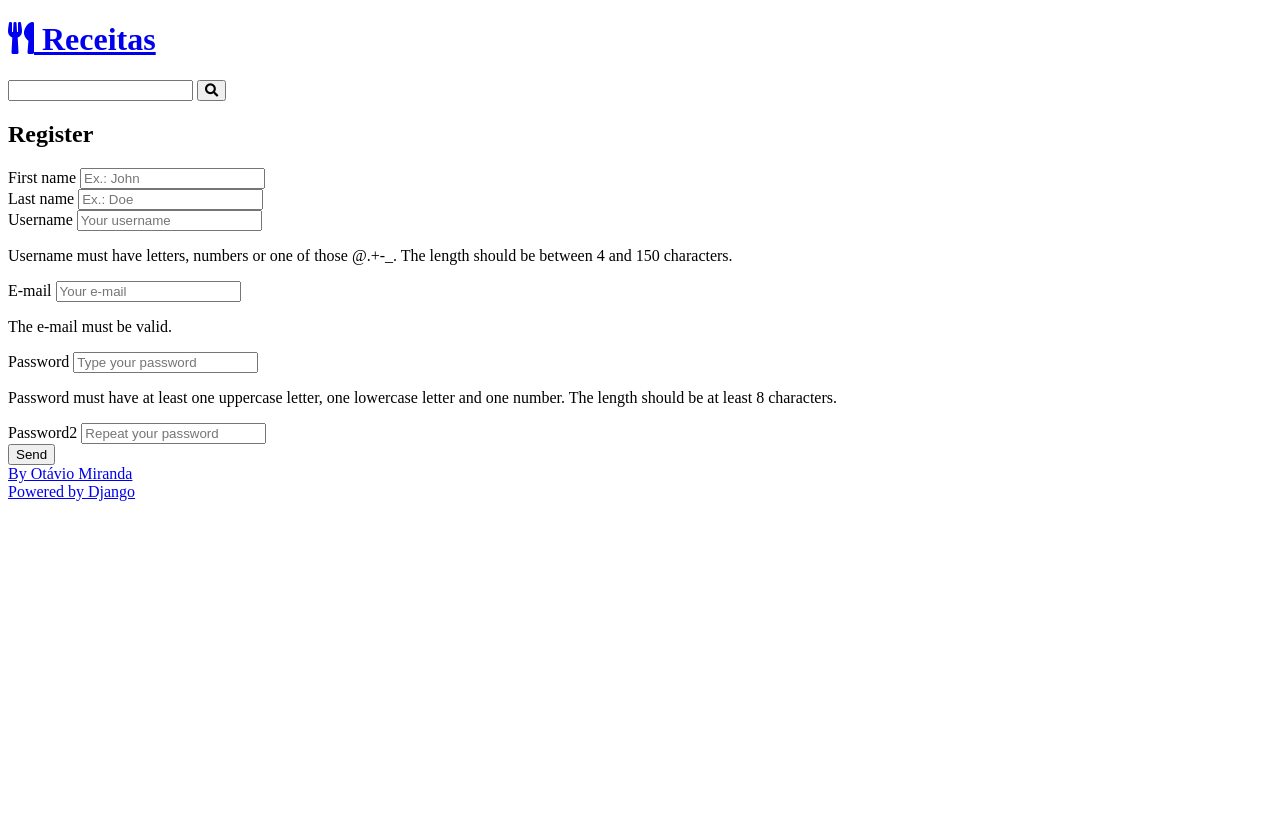
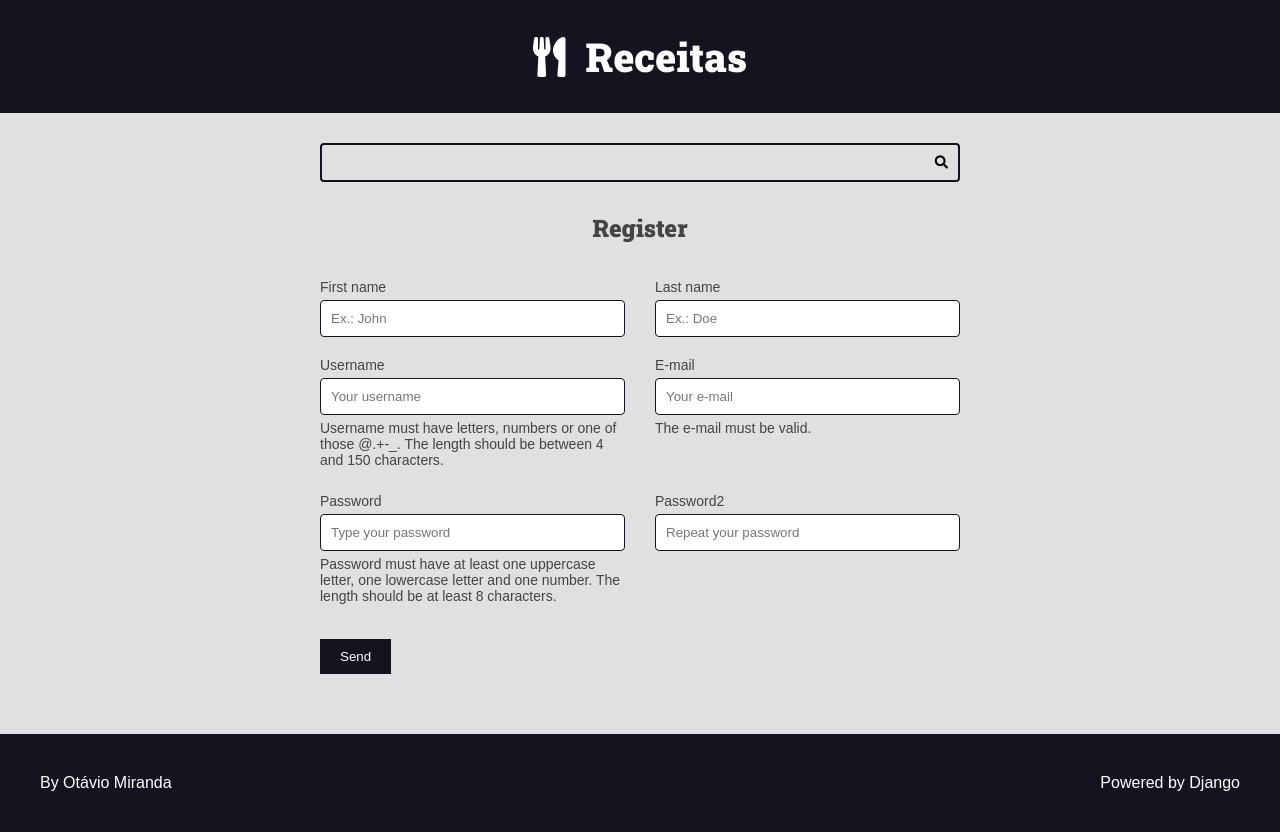
Before and after one commit to Dudacabo/curso-django-projeto1, a Django app: page /authors/register/ in a window 1280 px wide. Before the commit the page ends 501 px from the top, so only its background shows below. Run offline with Django 5.2, Linux system fonts and the light colour scheme.

Commit message:
Organizando os arquivos

```diff
--- a/authors/views.py
+++ b/authors/views.py
@@ -2,11 +2,12 @@ from django.shortcuts import redirect, render
 from .forms import RegisterForm
 from django.http import Http404
 from django.contrib import messages
+from django.urls import reverse
 
 def register_view(request):
     register_form_data = request.session.get('register_form_data', None)
     form = RegisterForm(register_form_data)
-    return render(request, 'authors/pages/register_view.html', {'form': form,})
+    return render(request, 'authors/pages/register_view.html', {'form': form, 'form_action': reverse('authors:create'),})
 
 def register_create(request):
     if not request.POST:
--- /dev/null
+++ b/base_static/global/css/style.css
@@ -0,0 +1,427 @@
+:root {
+    --color-primary: #269fe6;
+    --color-primary-hover: #2086c2;
+    --color-primary-dark: #13141f;
+    --color-primary-dark-hover: #212336;
+    --color-primary-light: #d4ecfa;
+    --color-primary-light-hover: #bdd8e7;
+
+    --color-white: #fff;
+    --color-black: #000;
+
+    --color-dark-text: #444;
+    --color-info-light: #cce5ff;
+    --color-debug-light: #cce5ff;
+    --color-success-light: #d4edda;
+    --color-alert-light: #fff3cd;
+    --color-warning-light: #fff3cd;
+    --color-error-light: #f8d7da;
+
+    --color-info-dark: #4d86c4;
+    --color-debug-dark: #4d86c4;
+    --color-success-dark: #4a9c5d;
+    --color-alert-dark: #927f40;
+    --color-warning-dark: #927f40;
+    --color-error-dark: #da525d;
+
+    --color-gray-0: #f9f9f9;
+    --color-gray-1: #e0e0e0;
+    --color-gray-2: #c7c7c7;
+    --color-gray-3: #aeaeae;
+    --color-gray-4: #959595;
+    --color-gray-5: #7d7d7d;
+    --color-gray-6: #646464;
+    --color-gray-7: #4b4b4b;
+    --color-gray-8: #323232;
+    --color-gray-9: #191919;
+
+    --font-primary: sans-serif;
+    --font-headings: 'Roboto Slab', serif;
+
+    --spacing-gutter-medium: 3rem;
+    --spacing-gutter-large: 4rem;
+}
+
+* {
+    padding: 0;
+    margin: 0;
+    box-sizing: border-box;
+}
+
+html {
+    font-size: 62.5%;
+}
+
+body {
+    font-size: 1.6rem;
+    font-family: var(--font-primary);
+    background: var(--color-gray-1);
+    color: var(--color-dark-text)
+}
+
+h1,
+h2,
+h3,
+h4,
+h5,
+h6 {
+    font-family: var(--font-headings);
+}
+
+.container {
+    max-width: 144rem;
+    margin: 0 auto;
+    padding: var(--spacing-gutter-medium);
+}
+
+.main-header-container {
+    background: var(--color-primary-dark);
+}
+
+.main-logo {
+    font-size: 4rem;
+    color: var(--color-white);
+    text-decoration: none;
+    display: flex;
+    flex-flow: row nowrap;
+    align-items: center;
+    justify-content: center;
+    width: fit-content;
+    margin: 0 auto;
+}
+
+.main-logo-icon {
+    margin-right: 2rem;
+}
+
+.search-form {
+    border: .2rem solid var(--color-primary-dark);
+    max-width: 64rem;
+    margin: 0 auto;
+    border-radius: .4rem;
+    position: relative;
+    transition: all 300ms ease-in-out;
+}
+
+.search-input,
+.search-button {
+    border: none;
+    background: none;
+    outline: none;
+    padding: 1rem;
+    transition: all 300ms ease-in-out;
+}
+
+.search-input {
+    width: 100%;
+    padding-right: 3rem;
+}
+
+.search-button {
+    position: absolute;
+    top: 0;
+    right: 0;
+}
+
+.search-button:focus {
+    outline: 1px solid var(--color-primary);
+    background: rgba(0, 0, 0, .05)
+}
+
+.search-form:focus-within {
+    border-color: var(--color-primary);
+    background: var(--color-white);
+}
+
+.search-form:focus-within .search-button {
+    color: var(--color-primary);
+}
+
+.main-content {
+    padding-top: 0;
+}
+
+.main-content-list {
+    display: grid;
+    grid-template-columns: repeat(auto-fit, minmax(340px, 1fr));
+    gap: var(--spacing-gutter-large);
+}
+
+.receita {
+    background: var(--color-white);
+    box-shadow: -5px 5px 10px rgba(0, 0, 0, .2);
+    transform: scale(1);
+    transition: all 300ms ease-in-out;
+    border-radius: .4rem;
+    overflow: hidden;
+}
+
+.receita img {
+    max-width: 100%;
+}
+
+.receita-list-item {
+    max-width: 64rem;
+    height: fit-content;
+
+}
+
+.receita-list-item:hover {
+    transform: scale(1.02);
+    box-shadow: -8px 8px 18px rgba(0, 0, 0, .25);
+}
+
+.receita-title-container {
+    padding: var(--spacing-gutter-medium);
+    padding-bottom: 2rem;
+}
+
+.receita-title-container a {
+    text-decoration: none;
+    color: var(--color-primary-dark);
+}
+
+.receita-author {
+    padding: 0 var(--spacing-gutter-medium);
+}
+
+.receita-content {
+    padding: var(--spacing-gutter-medium);
+    padding-top: 2rem;
+}
+
+.receita-author-item {
+    color: var(--color-gray-4);
+    margin-right: 1rem;
+    font-style: italic;
+    font-size: 1.4rem;
+}
+
+.receita-author a {
+    color: var(--color-primary);
+    transition: all 300ms ease-in-out;
+    text-decoration: none;
+}
+
+.receita-author a:hover {
+    color: var(--color-primary-dark);
+}
+
+.receita-meta-container {
+    display: flex;
+    flex-flow: row wrap;
+    padding: var(--spacing-gutter-medium);
+    background: var(--color-gray-1);
+}
+
+.receita-meta {
+    display: flex;
+    flex-flow: column nowrap;
+    flex-shrink: 1;
+    flex-grow: 1;
+    text-align: center;
+}
+
+.receita-meta-title {
+    font-size: 1.6rem;
+}
+
+.receita-footer a {
+    background: var(--color-primary-dark);
+    display: block;
+    color: var(--color-white);
+    text-decoration: none;
+    text-align: center;
+    padding: 1.5rem var(--spacing-gutter-medium);
+    transition: all 300ms ease-in-out;
+}
+
+.receita-footer a:hover {
+    filter: brightness(2);
+}
+
+.main-content-detail .receita-list-item {
+    max-width: 84rem;
+    margin: 0 auto;
+}
+
+.main-content-detail .receita-list-item:hover {
+    transform: scale(1);
+    box-shadow: -5px 5px 15px rgba(0, 0, 0, 0.2);
+}
+
+.preparation-steps {
+    padding: var(--spacing-gutter-medium);
+}
+
+.main-footer {
+    display: flex;
+    align-items: center;
+    justify-content: space-between;
+    background: var(--color-primary-dark);
+    color: var(--color-white);
+    padding: var(--spacing-gutter-large);
+
+}
+
+.main-footer a {
+    color: var(--color-white);
+    text-decoration: none;
+    transition: all 300ms ease-in-out;
+}
+
+.main-footer a:hover {
+    filter: brightness(.8);
+}
+
+.preparation-steps h1,
+.preparation-steps h2,
+.preparation-steps h3,
+.preparation-steps h4,
+.preparation-steps h5,
+.preparation-steps h6,
+.preparation-steps p,
+.preparation-steps pre {
+    margin: 2rem 0;
+}
+
+.preparation-steps ol,
+.preparation-steps ul {
+    margin: 2rem;
+    padding: 0 2rem;
+}
+
+.pagination-content {
+    display: flex;
+    flex-flow: row wrap;
+    gap: 1rem 0.5rem;
+}
+
+.pagination .page-item {
+    background: var(--color-gray-3);
+    padding: 0.5rem 1rem;
+}
+
+.pagination .page-link {
+    text-decoration: none;
+    background: var(--color-primary);
+    color: var(--color-white);
+}
+
+.pagination .page-current {
+    background: var(--color-primary-dark);
+}
+
+/* Forms */
+
+.form-content {
+    max-width: 64rem;
+    margin: 0 auto;
+    margin-bottom: var(--spacing-gutter-medium);
+}
+
+.form-content label,
+.form-content .help-text,
+.errorlist {
+    display: block;
+    margin: 0.5rem 0;
+    font-size: 1.4rem;
+    list-style-type: none;
+}
+
+.errorlist {
+    color: var(--color-error-dark);
+}
+
+.form-content input {
+    width: 100%;
+    padding: 1rem;
+    border-radius: 0.4rem;
+    border: 1px solid var(--color-primary-dark);
+}
+
+.form-content-grid {
+    display: grid;
+    grid-template-columns: repeat(auto-fit, minmax(30rem, 1fr));
+    gap: calc(var(--spacing-gutter-medium) / 2) var(--spacing-gutter-medium);
+}
+
+.form-content button {
+    padding: 1rem 2rem;
+    border: none;
+    background: var(--color-primary-dark);
+    color: var(--color-white);
+}
+
+/* Messages */
+
+.message {
+    padding: 1rem;
+    border-radius: 4px;
+    border: 1px solid var(--color-dark-text);
+    background: var(--color-gray-2);
+    color: var(--color-dark-text);
+}
+
+.message-error {
+    border: 1px solid var(--color-error-dark);
+    background: var(--color-error-light);
+    color: var(--color-error-dark);
+}
+
+.message-success {
+    border: 1px solid var(--color-success-dark);
+    background: var(--color-success-light);
+    color: var(--color-success-dark);
+}
+
+.message-warning {
+    border: 1px solid var(--color-warning-dark);
+    background: var(--color-warning-light);
+    color: var(--color-warning-dark);
+}
+
+.message-alert {
+    border: 1px solid var(--color-alert-dark);
+    background: var(--color-alert-light);
+    color: var(--color-alert-dark);
+}
+
+.message-info {
+    border: 1px solid var(--color-info-dark);
+    background: var(--color-info-light);
+    color: var(--color-info-dark);
+}
+
+.message-debug {
+    border: 1px solid var(--color-debug-dark);
+    background: var(--color-debug-light);
+    color: var(--color-debug-dark);
+}
+
+.messages-container {
+    display: flex;
+    flex-flow: column nowrap;
+    gap: calc(var(--spacing-gutter-medium) / 2);
+}
+
+
+/* Genéricos */
+
+.center {
+    text-align: center;
+}
+
+.m-x {
+    margin: 0 var(--spacing-gutter-medium);
+}
+
+.m-y {
+    margin: var(--spacing-gutter-medium) 0;
+}
+
+@media (max-width: 600px) {
+    .main-content-list .form-content-grid {
+        grid-template-columns: repeat(auto-fit, minmax(100%, 1fr));
+    }
+}
--- a/base_templates/global/base.html
+++ b/base_templates/global/base.html
@@ -2,21 +2,21 @@
 <html lang="pt-BR">
 
 <head>
- {% include 'receitas/partials/head.html' %}
+ {% include 'global/partials/head.html' %}
  <title>{% block title %}{% endblock title %} Receitas</title>
 </head>
 
 <body>
-    {% include 'receitas/partials/header.html' %}
-    {% include 'receitas/partials/search.html' %}
+    {% include 'global/partials/header.html' %}
+    {% include 'global/partials/search.html' %}
 
     <main class="main-content-container">
           {% block content  %}{% endblock content  %}
-          {% include "receitas/partials/pagination.html" %}
+          {% include "global/partials/pagination.html" %}
 
      </main>
 
-     {% include 'receitas/partials/footer.html'%}
+     {% include 'global/partials/footer.html'%}
 </body>
 
 </html>
--- a/receitas/templates/receitas/partials/head.html
+++ b/base_templates/global/partials/head.html
@@ -18,5 +18,5 @@
     <link rel="preconnect" href="https://fonts.gstatic.com" crossorigin>
     <link href="https://fonts.googleapis.com/css2?family=Roboto+Slab:wght@900&display=swap" rel="stylesheet">
 
-    <link rel="stylesheet" href="{% static 'receitas/css/style.css' %}">
+    <link rel="stylesheet" href="{% static 'global/css/style.css' %}">
     <link rel="stylesheet" href="{% static 'global/css/global-style.css' %}">
--- a/receitas/templates/receitas/pages/home.html
+++ b/receitas/templates/receitas/pages/home.html
@@ -4,7 +4,7 @@
 
 {% block content %}
 
-{% include 'receitas/partials/messages.html' %}
+{% include 'global/partials/messages.html' %}
 
     <div class="main-content main-content-list container">
         {% for receita in receitas  %}
```
Also changed, not shown: authors/templates/authors/pages/register_view.html (+2 -37 lines), base_templates/global/partials/form.html (added, +36 -0 lines), base_templates/global/partials/footer.html (renamed from receitas/templates/receitas/partials/footer.html), base_templates/global/partials/header.html (renamed from receitas/templates/receitas/partials/header.html), base_templates/global/partials/messages.html (renamed from receitas/templates/receitas/partials/messages.html), base_templates/global/partials/pagination.html (renamed from receitas/templates/receitas/partials/pagination.html), base_templates/global/partials/search.html (renamed from receitas/templates/receitas/partials/search.html).
